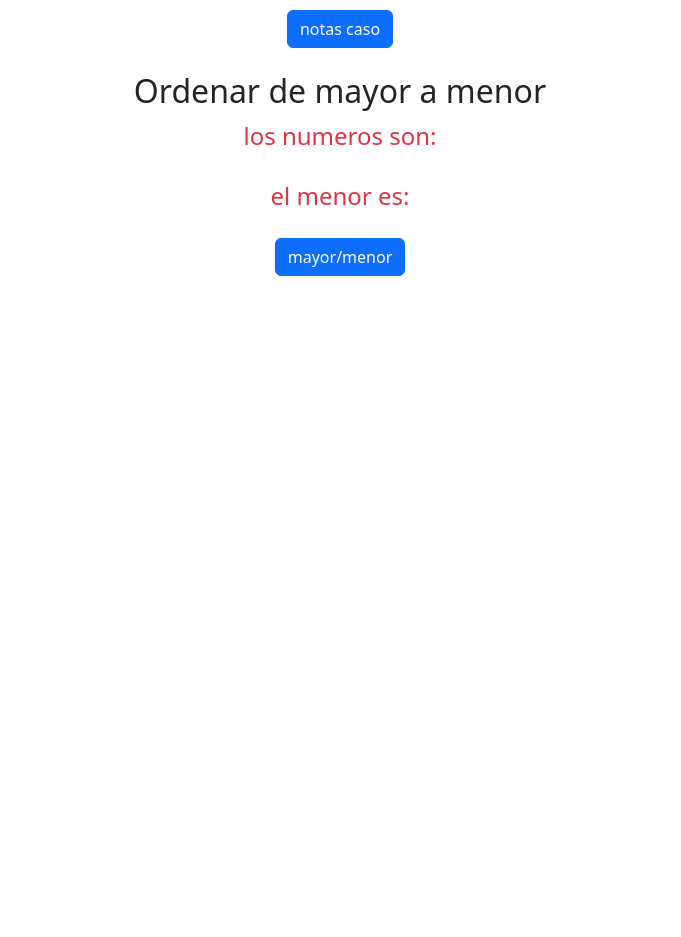
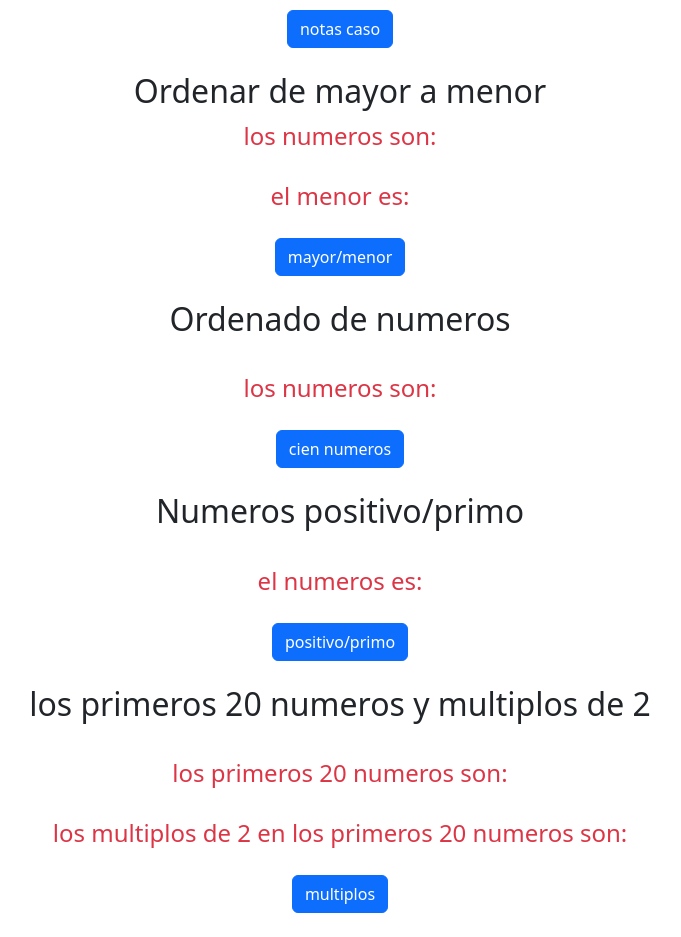
Before and after one commit to carloszapatadev95/practicas, a plain HTML site: page index.html in a window 1280 px wide. Shown: the part 4327-5264 px from the top of the page, without its empty margins (300-981 px from the left). Before the commit the page ends 4627 px from the top, so only its background shows below. Drawn offline with nearby package versions, Linux system fonts and the light colour scheme.

Commit message:
actualizacion para determinar numero primo

```diff
--- a/index.html
+++ b/index.html
@@ -101,6 +101,18 @@
     <div class="fs-4 text-danger ">el menor es: <span id="Mayor_menor" class="ss"></span></div><br>
     <button type="button" class="btn btn-primary" onclick="Ordenar_mayor_menor()">mayor/menor</button><br><br>
 
+    <h2>Ordenado de numeros</h2><br>
+    <div class="fs-4 text-danger" >los numeros son: <span class="ss" id="numeros_cien"></span> </div><br>
+    <button class="btn btn-primary" type="button"  onclick="Escribir_numeros()">cien numeros</button><br><br>
+
+    <h2>Numeros positivo/primo</h2><br>
+    <div class="fs-4 text-danger" >el numeros es: <span class="ss" id="positivo_primo"></span> </div><br>
+    <button class="btn btn-primary" type="button"  onclick="positivo_primo()">positivo/primo</button><br><br>
+
+    <h2>los primeros 20 numeros y multiplos de 2</h2><br>
+    <div class="fs-4 text-danger" >los primeros 20 numeros son: <span class="ss" id="multiplos"></span> </div><br>
+    <div class="fs-4 text-danger" >los multiplos de 2 en los primeros 20 numeros son: <span class="ss" id="multiplos1"></span> </div><br>
+    <button class="btn btn-primary" type="button"  onclick="multiplos_dos_de_veinte()">multiplos</button><br><br>
 
     <script type="text/javascript"  src="index.js"></script>
 
--- a/index.js
+++ b/index.js
@@ -58,7 +58,7 @@ const Sumar = () => {
 }
 //sumatoria mutiplos de 5
 const Sumar_mul_5 = () => {
-    let d = parseInt(prompt("ingrese los numeros a sumar"));
+    let d = parseInt(prompt("ingrese los numeros a sumar = 100"));
     let e = parseInt(prompt("ingrese el valor de E = cero"));
     if (e === 0 && d === 100) {
         let suma = [];
@@ -448,13 +448,11 @@ const notas_Swicht = () => {
         default:
             console.log(nota_swicht);
             document.querySelector("#caso1").innerHTML = 'caracter u valor incorrecto';
-
             break;
 
     }
 }
 //Desarrolle un algoritmo que permita leer dos números y ordenarlos de menor a mayor, si es el caso.
-
 const Ordenar_mayor_menor = () => {
     let a = parseInt(prompt('ingrese el primer valor'));
     let b = parseInt(prompt('ingrese el segundo valor'));
@@ -477,3 +475,75 @@ const Ordenar_mayor_menor = () => {
         }
     }
 }
+
+//Desarrolle un algoritmo que permita realizar la escritura de los primeros 100 números naturales
+//utilizando la estructura Mientras (While).
+const Escribir_numeros = () => {
+    let a = parseInt(prompt('ingrese el numero 0'));
+
+    if ( a >=1 ) {
+        console.log('los datos no son correctos');
+        document.querySelector("#numeros_cien").innerHTML= 'los datos no son correctos';
+    } else {
+        let num = [];
+        while (a < 100 ) {
+            a++;
+            num.push(a);
+            console.log(num);
+            document.querySelector("#numeros_cien").innerHTML = num;
+
+        }
+    }
+}
+
+//Desarrolle un algoritmo que permita leer un valor entero positivo N y determinar si es primo o no
+
+const positivo_primo = () => {
+    let a = parseInt(prompt('ingrese el valordel numero'));
+    if (!a) {
+        console.log('datos no es validor');
+        document.querySelector("#positivo_primo").innerHTML = 'datos no es valido';
+    } else {
+       for (let i = 2; i <= a; i++) {
+                   //console.log('barrido',i);
+                   let j= a / i;
+                   let j1= i;
+                  // j1.push(j);
+                // console.log( Number.isInteger(j), j);
+                 //console.log('resultado de la division es:',a, '/', i, '=', j);
+             if ( j === 5 || j === 3 || j === 2) {
+                console.log('respuesta no es primo:',a,'/' ,i,'=', j);
+                document.querySelector("#positivo_primo").innerHTML = a + ' no es primo';
+                break;
+             } else if(a === i) {
+                console.log('el numero es primo:',i,'=', a);
+                document.querySelector("#positivo_primo").innerHTML = a + ' es primo';
+             }
+         }
+    }
+}
+//determinar los 20 primeros numeros y cuales son multiplos de 2
+const multiplos_dos_de_veinte = () => {
+    let a = parseInt(prompt('ingrese valor = 100'));
+    if (a !== 100) {
+        console.log('datos no son validos');
+        document.querySelector("#multiplos").innerHTML = 'datos no son validos';
+    } else {
+         while (a >= 0) {
+            a--;
+            let num2 = [];
+            let num3 = [];
+         for (let i = 0; i < 20; i++) {
+
+            console.log('los 20' ,i +1);
+            num2.push(i+1);
+            num3.push(i*2);
+            console.log('multiplode 2 son:',num3);
+          }
+
+           console.log(a);
+           document.querySelector("#multiplos").innerHTML = num2;
+           document.querySelector("#multiplos1").innerHTML = num3;
+   }
+ }
+}
```
